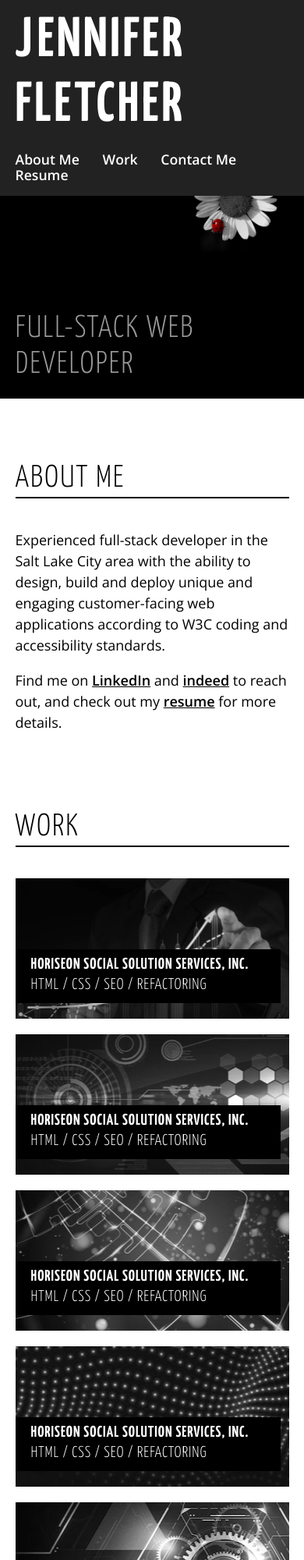
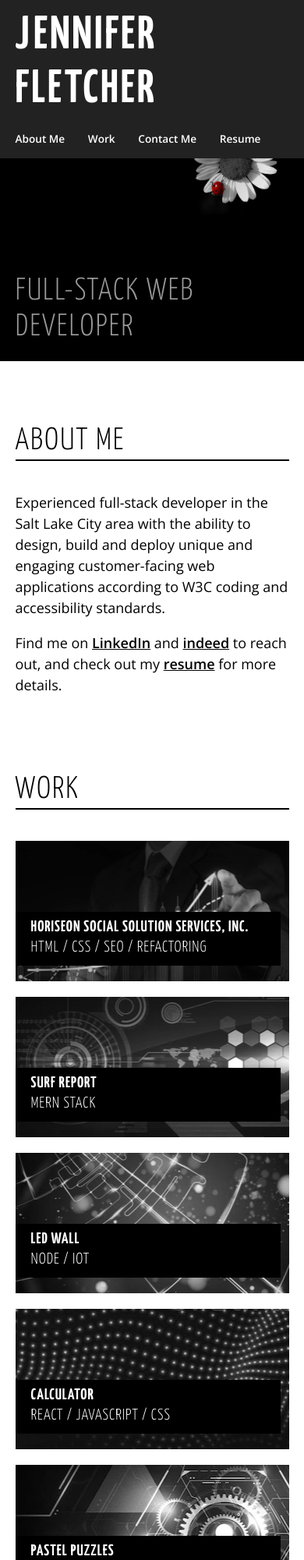
Before and after one commit to JennyFletch/02-bootchallenge-adv-css-portfolio, a plain HTML site: page index.html in a window 390 px wide. Shown: the top 2000 px of the page at 78% size. Drawn offline with nearby package versions, Linux system fonts and the light colour scheme.

```diff
--- a/css/style.css
+++ b/css/style.css
@@ -214,11 +214,13 @@ div[class^="card"]:nth-child(odd) {
 
 @media (max-width:1200px) {
     header h1 {
-        font-size:4.5rem;
+        font-size:4.25rem;
     }
+
     header ul li a {
         font-size:1.1rem;
     }
+
     section.hero {
         height:260px;
     }
@@ -253,3 +255,13 @@ div[class^="card"]:nth-child(odd) {
         margin-right:0;
     }
 }
+
+@media (max-width:480px) {
+    header h1 {
+        font-size:3.75rem;
+    }
+
+    header ul li a {
+        font-size:.85rem;
+    }
+}
--- a/index.html
+++ b/index.html
@@ -4,7 +4,7 @@
     <meta charset="UTF-8">
     <meta http-equiv="X-UA-Compatible" content="IE=edge">
     <meta name="viewport" content="width=device-width, initial-scale=1.0">
-    <title>Jennifer Fletcher Web Development Portfolio</title>
+    <title>Jennifer Fletcher | Web Development Portfolio</title>
 
     <link rel="stylesheet" type="text/css" href="./css/normalize.css" />
     <link rel="stylesheet" type="text/css" href="./css/style.css" />
@@ -19,7 +19,6 @@
 
         <h1>Jennifer Fletcher</h1>
 
-        <!-- nav links scroll down to anchors-->
         <nav>
             <ul>
                 <li><a href="#about">About Me</a></li>
@@ -58,37 +57,37 @@
             </div>
 
             <div class="card-2">
-                <a target="_blank" href="#">
+                <a href="#"> <!-- no project ready, link for placement only -->
                     <div class="card-info">
-                        <h4>Horiseon Social Solution Services, Inc.</h4>
-                        <p>HTML / CSS / SEO / Refactoring</p>
+                        <h4>Surf Report</h4>
+                        <p>MERN Stack</p>
                     </div>
                 </a>
             </div>
 
             <div class="card-3">
-                <a target="_blank" href="#">
+                <a href="#"> <!-- no project ready, link for placement only -->
                     <div class="card-info">
-                        <h4>Horiseon Social Solution Services, Inc.</h4>
-                        <p>HTML / CSS / SEO / Refactoring</p>
+                        <h4>LED Wall</h4>
+                        <p>Node / ioT</p>
                     </div>
                 </a>
             </div>
 
             <div class="card-4">
-                <a target="_blank" href="#">
+                <a href="#"> <!-- no project ready, link for placement only -->
                     <div class="card-info">
-                        <h4>Horiseon Social Solution Services, Inc.</h4>
-                        <p>HTML / CSS / SEO / Refactoring</p>
+                        <h4>Calculator</h4>
+                        <p>React / Javascript / CSS</p>
                     </div>
                 </a>
             </div>
 
             <div class="card-5">
-                <a target="_blank" href="#">
+                <a href="#"> <!-- no project ready, link for placement only -->
                     <div class="card-info">
-                        <h4>Horiseon Social Solution Services, Inc.</h4>
-                        <p>HTML / CSS / SEO / Refactoring</p>
+                        <h4>Pastel Puzzles</h4>
+                        <p>MERN Stack</p>
                     </div>
                 </a>
             </div>
```
Also changed, not shown: 1 other file.
